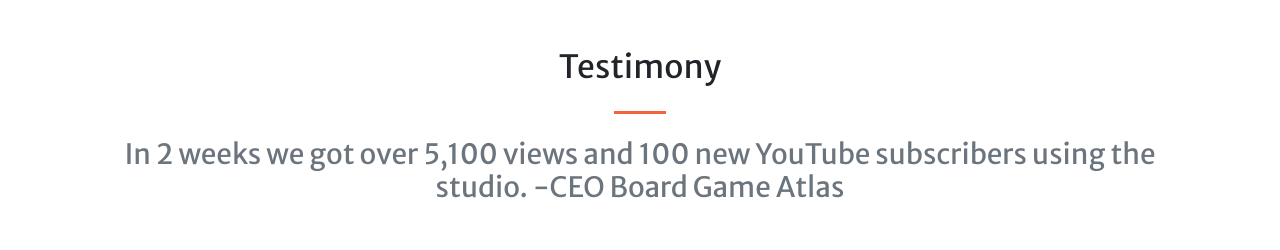
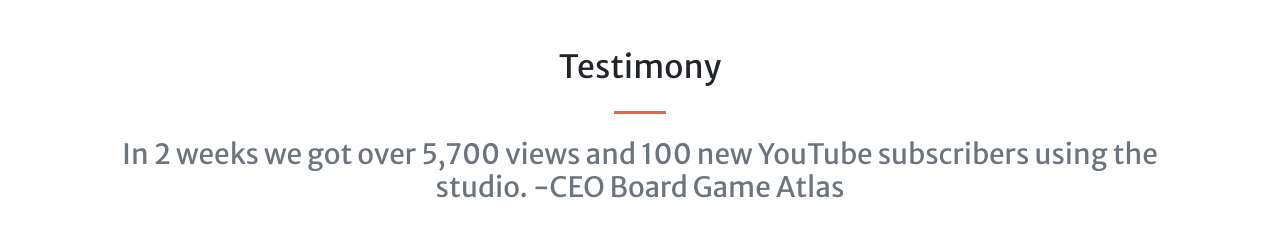
Before and after one commit to Guinto/slovideorecording, a website with bundled scripts: page index.html in a window 1280 px wide. Shown: the part 1420-1670 px from the top of the page. Built offline with nearby package versions, Linux system fonts and the light colour scheme; grey boxes are pictures that could not be loaded.

Commit message:
Update index.html

```diff
--- a/index.html
+++ b/index.html
@@ -109,7 +109,7 @@
       <div class="text-center">
         <h2 class="mt-0">Testimony</h2>
         <hr class="divider my-4">
-        <h3 class="text-muted mb-5">In 2 weeks we got over 5,100 views and 100 new YouTube subscribers using the studio. -CEO Board Game Atlas</h3>
+        <h3 class="text-muted mb-5">In 2 weeks we got over 5,700 views and 100 new YouTube subscribers using the studio. -CEO Board Game Atlas</h3>
         <div class="d-none d-sm-block">
           <div class="row">
             <div class="col-xl-6">
```
